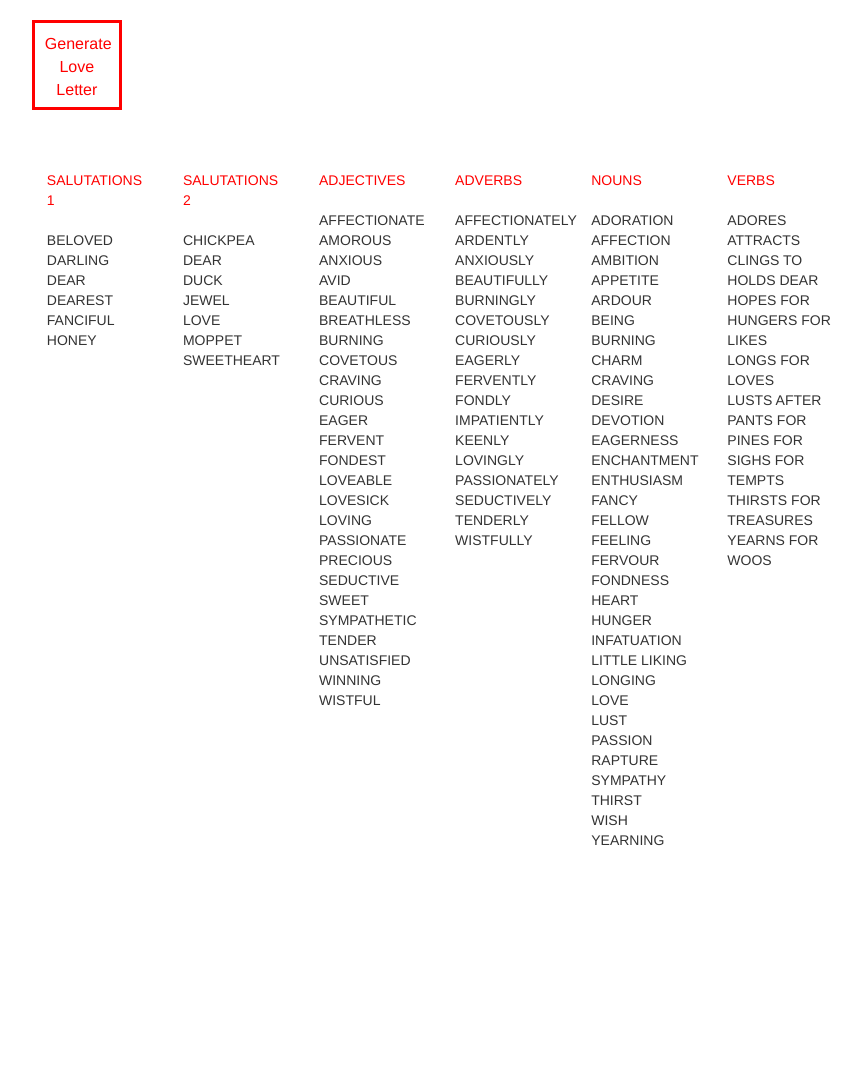
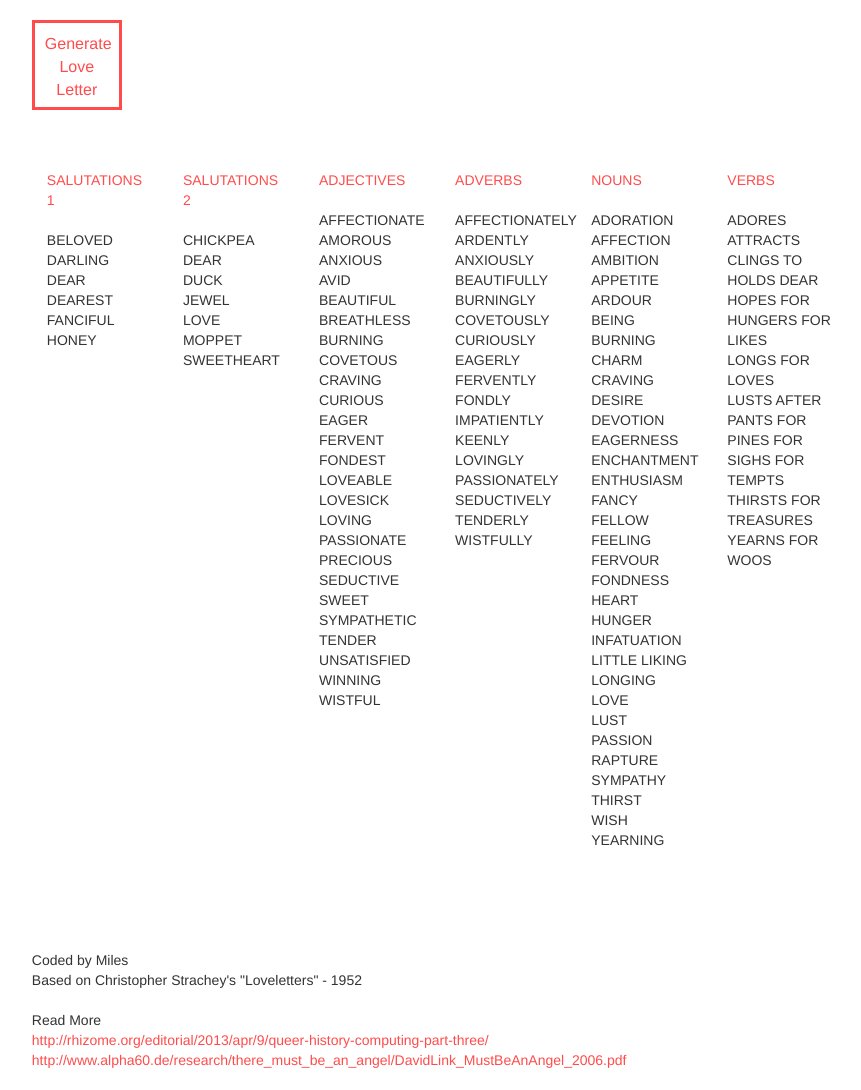
Before and after one commit to BatMiles/BatMiles.github.io, a plain HTML site: page generator/index.html in a window 1280 px wide. Shown: the whole page, without its empty margins (94-955 px from the left). Before the commit the page ends 870 px from the top, so only its background shows below. Drawn offline with nearby package versions, Linux system fonts and the light colour scheme.

```diff
--- a/generator/index.html
+++ b/generator/index.html
@@ -26,7 +26,6 @@
 				<button class="generator_button" ng-click="generate()">Generate Love Letter</button>
 				<br><br>
 				<div class="multi_lines_text"> {{letter}} </div>
-				<br><br>
 			</div>
 			<div class="col-md-7"></div>
 		</div>
@@ -38,24 +37,22 @@
 			<div class="col-md-8">
 
 
-				<div class="col-md-2" > <span class="title" ng-click="rename('one')">SALUTATIONS 1 </span>
-					<textarea spellcheck="true" id="one" class="chameleon"></textarea>
-					<br><BR>
+				<div class="col-md-2" > <br><BR><span class="title">SALUTATIONS 1 </span><br><BR>
 					<div ng-repeat="s1 in salutations1">{{s1}} </div>
 				</div>
-				<div class="col-md-2"> <span class="title">SALUTATIONS 2 </span><br><BR>
+				<div class="col-md-2"> <br><BR><span class="title">SALUTATIONS 2 </span><br><BR>
 					<div ng-repeat="s2 in salutations2">{{s2}}</div>
 				</div>
-				<div class="col-md-2"> <span class="title">ADJECTIVES </span><br><BR>
+				<div class="col-md-2"> <br><BR><span class="title">ADJECTIVES </span><br><BR>
 					<div ng-repeat="adj in adjectives">{{adj}}</div>
 				</div>
-				<div class="col-md-2"> <span class="title">ADVERBS </span><br><BR>
+				<div class="col-md-2"> <br><BR><span class="title">ADVERBS </span><br><BR>
 					<div ng-repeat="adv in adverbs">{{adv}}</div>
 				</div>
-				<div class="col-md-2" > <span class="title">NOUNS </span><br><BR>
+				<div class="col-md-2" > <br><BR><span class="title">NOUNS </span><br><BR>
 					<div ng-repeat="n in nouns">{{n}}</div>
 				</div>
-				<div class="col-md-2" > <span class="title">VERBS </span><br><BR>
+				<div class="col-md-2" > <br><BR><span class="title">VERBS </span><br><BR>
 					<div ng-repeat="v in verbs">{{v}}</div>
 				</div>
 			</div>
@@ -63,6 +60,18 @@
 		</div>
 	</div>
 
+
+	<div class="row credits">
+		<div class="col-md-1"></div>
+		<div class="col-md-8">
+			Coded by Miles <br>
+			Based on Christopher Strachey's "Loveletters" - 1952 <br><br>
+			Read More <br>
+			<a target="_blank" href="http://rhizome.org/editorial/2013/apr/9/queer-history-computing-part-three/">http://rhizome.org/editorial/2013/apr/9/queer-history-computing-part-three/</a><br>
+			<a target="_blank" href="http://www.alpha60.de/research/there_must_be_an_angel/DavidLink_MustBeAnAngel_2006.pdf">http://www.alpha60.de/research/there_must_be_an_angel/DavidLink_MustBeAnAngel_2006.pdf</a>
+
+		</div>
+	</div>
 
 	<!-- Modules -->
     <script src="js/app.js"></script>
--- a/generator/style.css
+++ b/generator/style.css
@@ -8,6 +8,7 @@
 
 .generator_button {
 	color:red;
+	opacity:0.7;
 	background-color:white;
 	height:90px;
 	width:90px;
@@ -20,11 +21,12 @@
 }
 
 .generator_button:hover{
-
+	opacity:1;
 }
 
 .title{
 	color:red;
+	opacity:0.7;
 }
 
 .chameleon{
@@ -36,3 +38,16 @@
 	overflow-y:hidden;
 	margin-top:-25px;
 }
+
+.credits{
+	margin-top:100px;
+}
+
+a {
+    color: red;
+    opacity: 0.7;
+}
+a:hover {
+	color:red;
+    opacity:1;
+}
--- a/style.css
+++ b/style.css
@@ -114,6 +114,5 @@
 }
 
 .project-text{
-  width:200px;
   padding:5px;
 }
```
Also changed, not shown: index.html (+11 -10 lines), images/electronic-heart.jpg (added).
